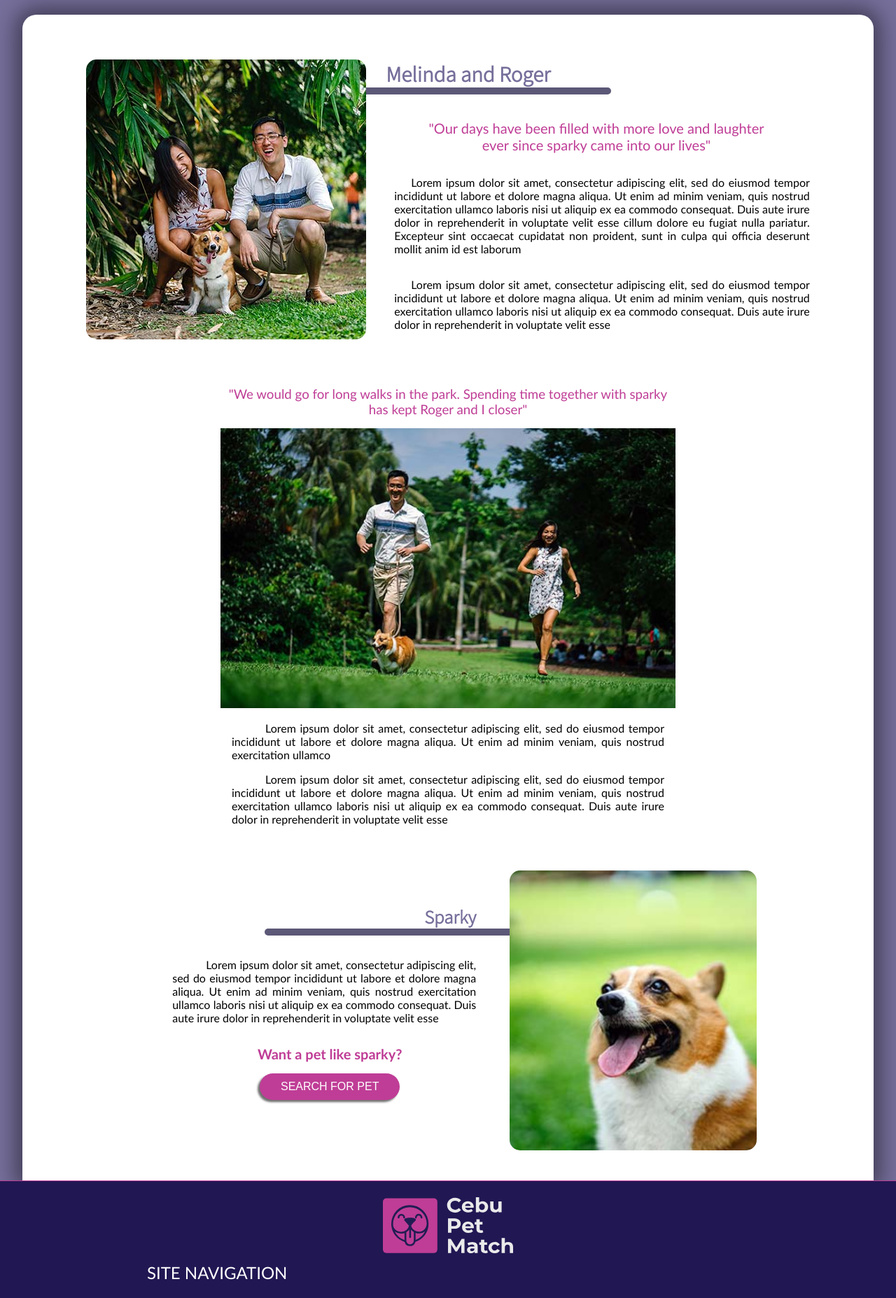
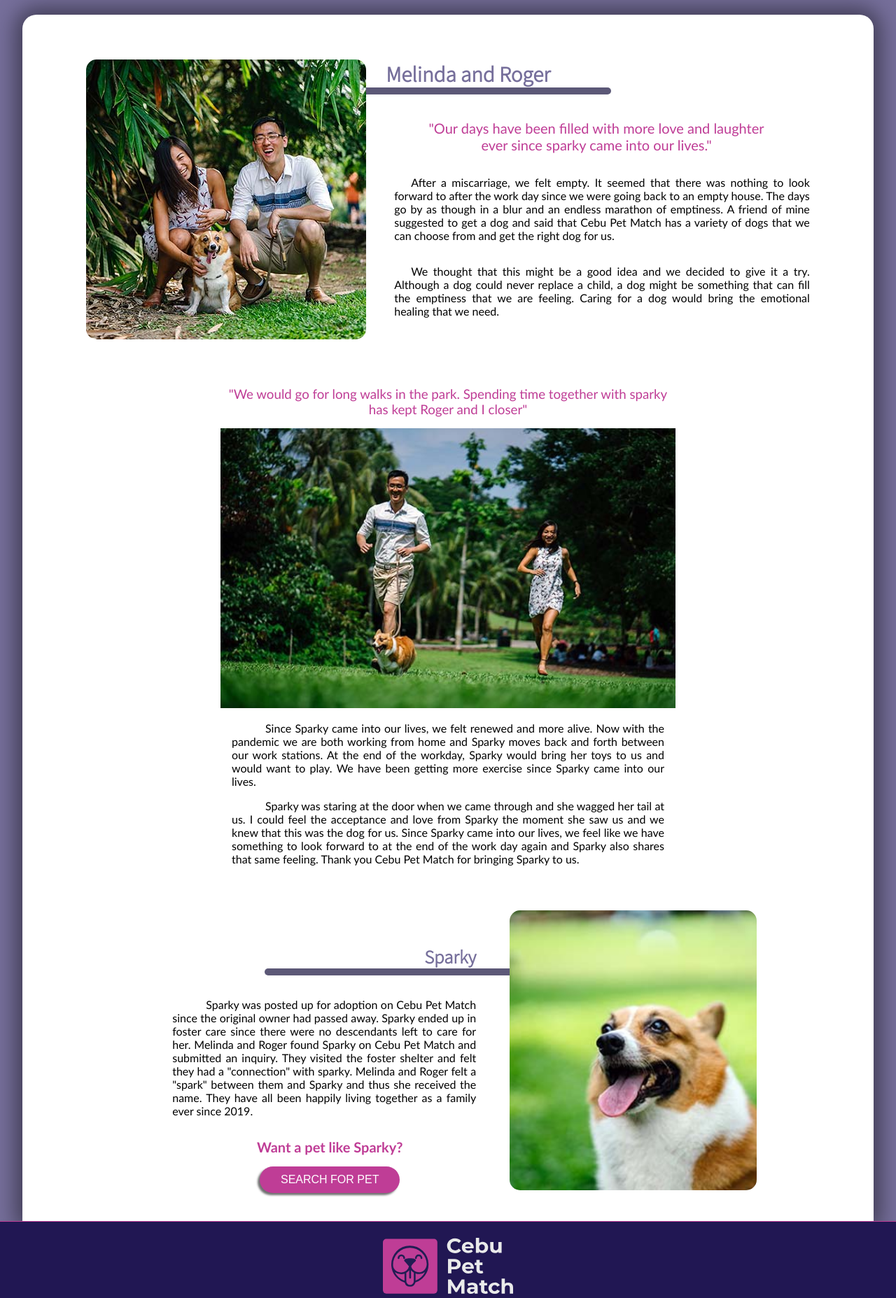
Before and after one commit to marescanog/PHP_PetSite, a PHP site: page /testimony.php in a window 1280 px wide. Shown: the part 204-2059 px from the top of the page at 70% size. Run offline with PHP 8.4, Linux system fonts and the light colour scheme.

Commit message:
completed the testimonials functionality used jquery to save data into array

```diff
--- a/php-html-blocks/footer.php
+++ b/php-html-blocks/footer.php
@@ -43,9 +43,9 @@
                                         </svg>
                                     </h6></li>
                                 <ul class="footer-sitemap-links">
-                                    <li><a href="testimony.php?testimony=1">Sarah and Connor</a></li>
+                                    <li><a href="testimony.php?testimony=1">Melinda</a></li>
                                     <li><a href="testimony.php?testimony=2">Nathan</a></li>
-                                    <li><a href="testimony.php?testimony=3">Melinda</a></li>
+                                    <li><a href="testimony.php?testimony=3">Sarah and Connor</a></li>
                                 </ul>
                             </div>
                         </ul>
--- a/php-html-blocks/header.php
+++ b/php-html-blocks/header.php
@@ -51,9 +51,9 @@
                                 </svg>
                             </li>
                             <ul class="dropdown-content">
-                                <li><a href="testimony.php?testimony=1">Sarah and Connor</a></li>
+                                <li><a href="testimony.php?testimony=1">Melinda</a></li>
                                 <li><a href="testimony.php?testimony=2">Nathan</a></li>
-                                <li><a href="testimony.php?testimony=3">Melinda</a></li>
+                                <li><a href="testimony.php?testimony=3">Sarah and Connor</a></li>
                             </ul>
                         </div>
                         <div class="dropdown">
--- /dev/null
+++ b/php/set-testimonial.php
@@ -0,0 +1,21 @@
+<?php
+    /* First validation - Get Current Page or set the default at testimony 1 */
+    if (isset($_GET['testimony']) && is_numeric($_GET['testimony'])) {
+        $testimony = (int) $_GET['testimony'];
+    } else {
+        $testimony = 1;
+    }   /* end if */
+
+    /* Second validation - Current testimony should be less than or equal to 3 */
+    if ($testimony > 3) {
+        $testimony = 1;
+    } /* end if */
+
+    /* Third validation - Current testimony should be greater than or equal to 1 */
+    if ($testimony < 1) {
+    $testimony = 1;
+    } /* end if */
+
+    /* Set Array Based on Testimonial Page */
+    require_once './testimony-articles/article'.$testimony.'.php';
+?>
--- /dev/null
+++ b/testimony-articles/article1.php
@@ -0,0 +1,21 @@
+<?php $arr=array (
+  'Article' => '1',
+  'Name' => 'Melinda and Roger',
+  'Head1' => '"Our days have been filled with more love and laughter ever since sparky came into our lives."',
+  'Paragraph1' => 'After a miscarriage, we felt empty. It seemed that there was nothing to look forward to after the work day since we were going back to an empty house. The days go by as though in a blur and an endless marathon of emptiness. A friend of mine suggested to get a dog and said that Cebu Pet Match has a variety of dogs that we can choose from and get the right dog for us.',
+  'Paragraph2' => 'We thought that this might be a good idea and we decided to give it a try. Although a dog could never
+replace a child, a dog might be something that can fill the emptiness that we are feeling. Caring for a
+dog would bring the emotional healing that we need.',
+  'Head2' => '"We would go for long walks in the park. Spending time together with sparky has kept Roger and I closer"',
+  'Paragraph3' => 'Since Sparky came into our lives, we felt renewed and more alive. Now with the pandemic we are both
+working from home and Sparky moves back and forth between our work stations. At the end of the
+workday, Sparky would bring her toys to us and would want to play. We have been getting more
+exercise since Sparky came into our lives.',
+  'Paragraph4' => 'Sparky was staring at the door when we came through and she wagged her tail at us. I could feel the
+acceptance and love from Sparky the moment she saw us and we knew that this was the dog for us.
+Since Sparky came into our lives, we feel like we have something to look forward to at the end of the
+work day again and Sparky also shares that same feeling. Thank you Cebu Pet Match for bringing Sparky
+to us.',
+  'PetName' => 'Sparky',
+  'Paragraph5' => 'Sparky was posted up for adoption on Cebu Pet Match since the original owner had passed away. Sparky ended up in foster care since there were no descendants left to care for her. Melinda and Roger found Sparky on Cebu Pet Match and submitted an inquiry. They visited the foster shelter and felt they had a "connection" with sparky. Melinda and Roger felt a "spark" between them and Sparky and thus she received the name. They have all been happily living together as a family ever since 2019.',
+) ?>
--- a/testimony.php
+++ b/testimony.php
@@ -18,7 +18,10 @@
     </style>
 </head>
 <body >
-    <?php require './php-html-blocks/header.php'?>
+    <?php
+        require './php-html-blocks/header.php';
+        require_once './php/set-testimonial.php';
+    ?>
         <div style="background-color:#766F9B; min-height:100vh;">
             <div class="header-padding3" style="transform: translateY(15px);"></div>
             <div class="sty__left-right-margins tes__font">
@@ -30,42 +33,42 @@
                     <div class="tes_-inner-wrapper">
                         <div class='tes_--section-1'>
                             <div class='tes_---section-1-image'>
-                                <img src="./images/PEOPLE/testimonials/1-400x450.jpg" alt="Melinda and Roger witting on the grass with sparky">
+                                <img src="./images/PEOPLE/testimonials/<?php echo $arr['Article'];?>-400x450.jpg" alt="<?php echo $arr['Name'].' and '.$arr['PetName'];?>">
                             </div>
                             <div class='tes_---section-1-content'>
-                                <h2>Melinda and Roger</h2>
+                                <h2><?php echo $arr['Name'];?></h2>
                                 <div class="tes_----section-1-horizontal"></div>
                                 <div class="tes_----section-1-paragraphs">
-                                    <h3>"Our days have been filled  with more love and laughter ever since sparky came into our lives"</h3>
-                                    <p>Lorem ipsum dolor sit amet, consectetur adipiscing elit, sed do eiusmod tempor incididunt ut labore et dolore magna aliqua. Ut enim ad minim veniam, quis nostrud exercitation ullamco laboris nisi ut aliquip ex ea commodo consequat. Duis aute irure dolor in reprehenderit in voluptate velit esse cillum dolore eu fugiat nulla pariatur. Excepteur sint occaecat cupidatat non proident, sunt in culpa qui officia deserunt mollit anim id est laborum</p>
-                                    <p>Lorem ipsum dolor sit amet, consectetur adipiscing elit, sed do eiusmod tempor incididunt ut labore et dolore magna aliqua. Ut enim ad minim veniam, quis nostrud exercitation ullamco laboris nisi ut aliquip ex ea commodo consequat. Duis aute irure dolor in reprehenderit in voluptate velit esse </p>
+                                    <h3><?php echo $arr['Head1'];?></h3>
+                                    <p><?php echo $arr['Paragraph1'];?></p>
+                                    <p><?php echo $arr['Paragraph2'];?></p>
                                 </div>
                             </div>
                         </div>
                     </div>
                     <!-- Section 2-->
                     <div class="tes_-middle-inner-wrapper">
-                        <h3>"We would go for long walks in the park. Spending time together with sparky has kept Roger and I closer"</h3>
+                        <h3><?php echo $arr['Head2'];?></h3>
                         <div class='tes_--section-2-image'>
-                            <img src="./images/PEOPLE/testimonials/1-600x400.jpg" alt="">
+                            <img src="./images/PEOPLE/testimonials/<?php echo $arr['Article'];?>-600x400.jpg" alt="<?php echo $arr['Name'].' and '.$arr['PetName'];?>">
                         </div>
                         <div>
-                            <p> Lorem ipsum dolor sit amet, consectetur adipiscing elit, sed do eiusmod tempor incididunt ut labore et dolore magna aliqua. Ut enim ad minim veniam, quis nostrud exercitation ullamco </p>
-                            <p> Lorem ipsum dolor sit amet, consectetur adipiscing elit, sed do eiusmod tempor incididunt ut labore et dolore magna aliqua. Ut enim ad minim veniam, quis nostrud exercitation ullamco laboris nisi ut aliquip ex ea commodo consequat. Duis aute irure dolor in reprehenderit in voluptate velit esse </p>
+                            <p><?php echo $arr['Paragraph3'];?></p>
+                            <p><?php echo $arr['Paragraph4'];?></p>
                         </div>
                   </div>
                     <!-- Section 3-->
                     <div class="tes_-inner-wrapper">
                             <div class='tes_--section-3'>
                                 <div class='tes_---section-3-image'>
-                                    <img src="./images/PEOPLE/testimonials/1-400x300.jpg" alt="">
+                                    <img src="./images/PEOPLE/testimonials/<?php echo $arr['Article'];?>-400x300.jpg" alt="<?php echo $arr['PetName'];?>">
                                 </div>
                                 <div class='tes_---section-3-content'>
-                                    <h2>Sparky</h2>
+                                    <h2><?php echo $arr['PetName'];?></h2>
                                     <div class="tes_----section-3-horizontal"></div>
                                     <div class="tes_----section-3-paragraphs">
-                                        <p>Lorem ipsum dolor sit amet, consectetur adipiscing elit, sed do eiusmod tempor incididunt ut labore et dolore magna aliqua. Ut enim ad minim veniam, quis nostrud exercitation ullamco laboris nisi ut aliquip ex ea commodo consequat. Duis aute irure dolor in reprehenderit in voluptate velit esse </p>
-                                        <h4>Want a pet like sparky?</h4>
+                                        <p><?php echo $arr['Paragraph5'];?> </p>
+                                        <h4>Want a pet like <?php echo $arr['PetName'];?>?</h4>
                                         <button onclick="location.href='search.php';">SEARCH FOR PET</button>
                                     </div>
                                 </div>
```
Also changed, not shown: index.php (+17 -19 lines), php/limit_text.php (added, +12 -0 lines), testimony-articles/article2.php (added, +21 -0 lines), testimony-articles/article3.php (added, +12 -0 lines), testimony-articles/articleSnippet.php (added, +11 -0 lines), images/PEOPLE/banner/1.jpg (renamed from images/PEOPLE/banner/Melinda.jpg), images/PEOPLE/banner/2.jpg (renamed from images/PEOPLE/banner/Nathan.jpg), images/PEOPLE/banner/3.jpg (renamed from images/PEOPLE/banner/Sarah-Connor.jpg), images/PEOPLE/testimonials/2-400x300.jpg (added), images/PEOPLE/testimonials/2-400x450.jpg (added), images/PEOPLE/testimonials/2-600x400.jpg (added), images/PEOPLE/testimonials/3-400x300.jpg (added), images/PEOPLE/testimonials/3-400x450.jpg (added), images/PEOPLE/testimonials/3-600x400.jpg (added).
